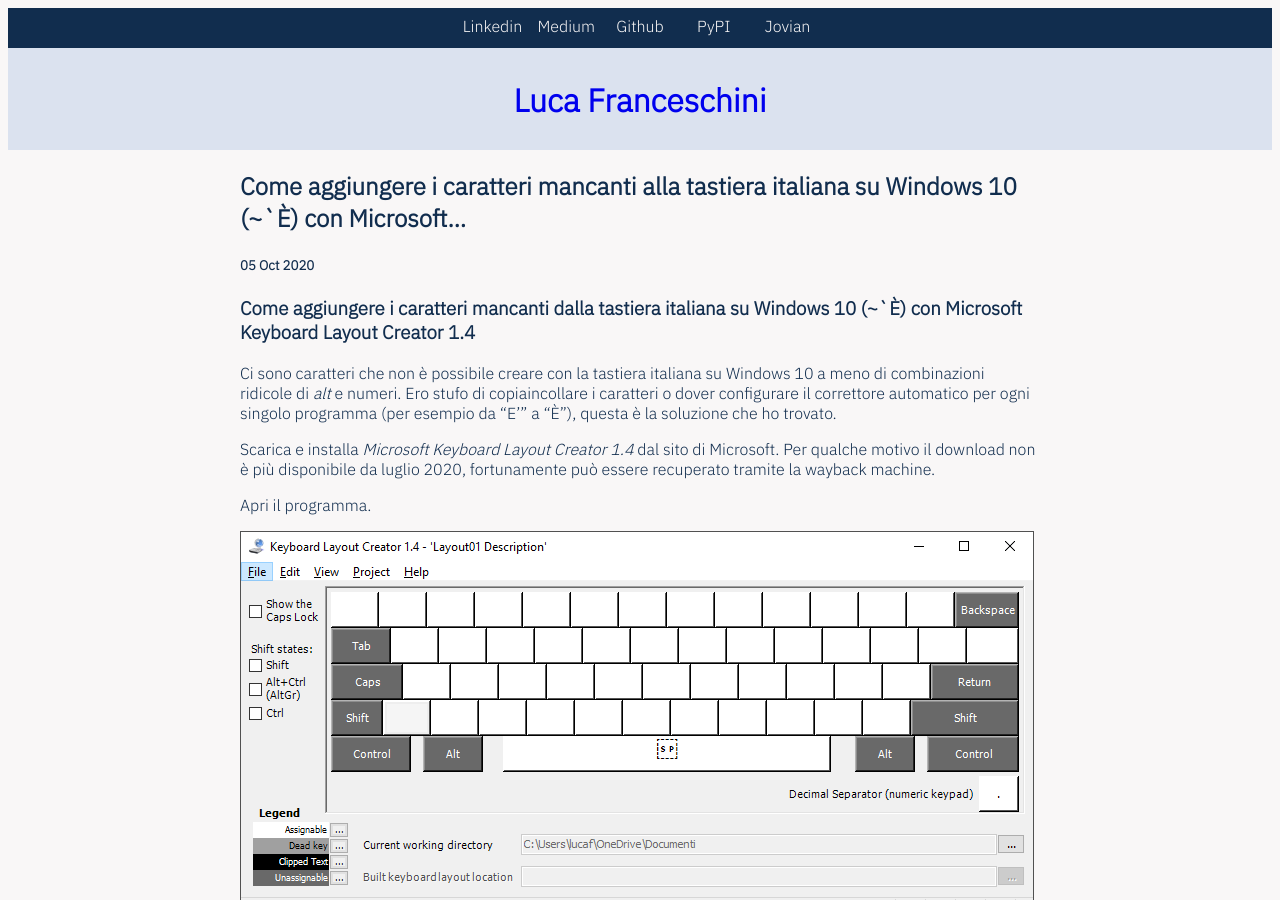
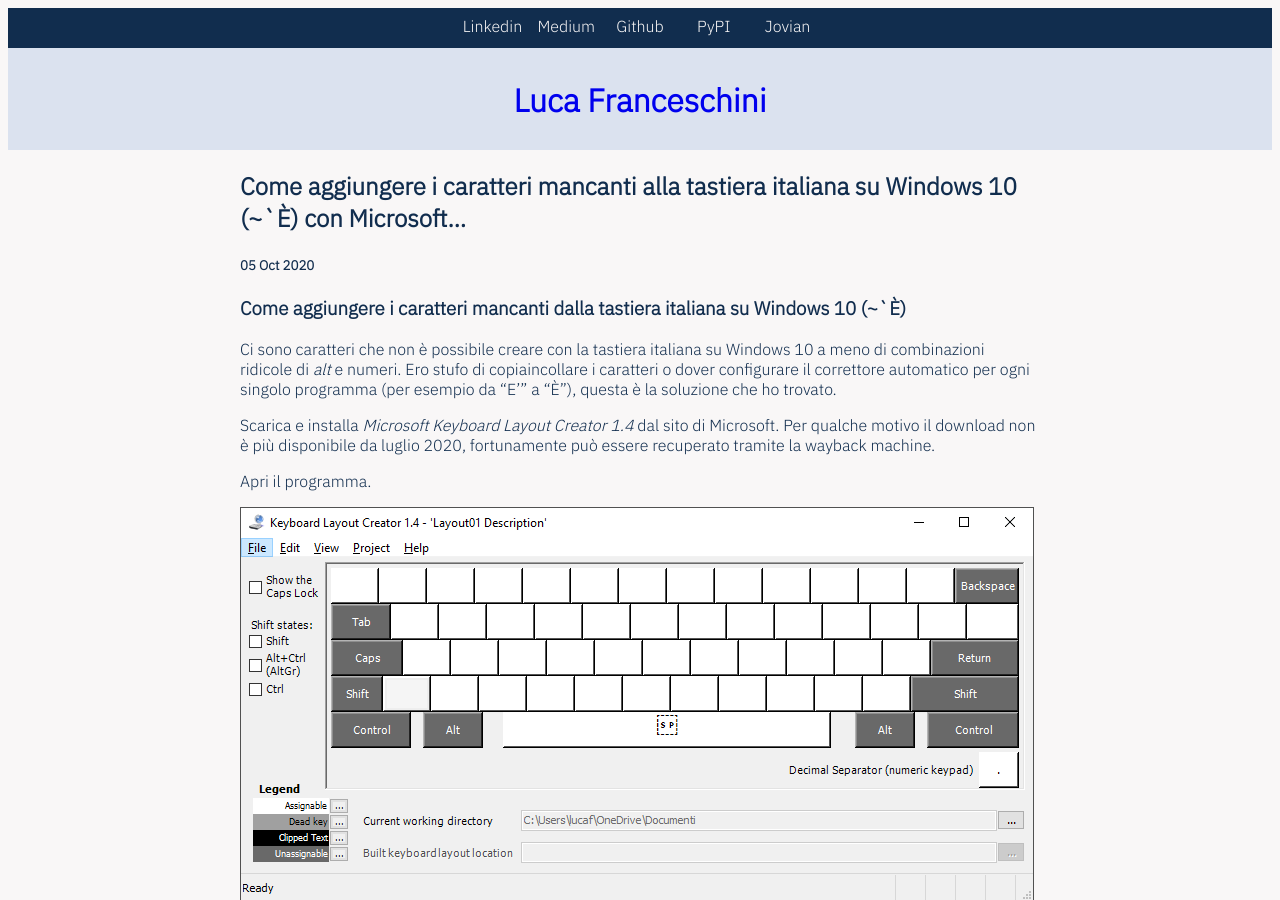
Before and after one commit to lucafrance/lucafrance.github.io, a Jekyll site: the page built from _posts/2020-10-05-come-aggiungere-i-caratteri-ma.md, in a window 1280 px wide and 900 px high. Built offline with Jekyll 4.4.1, drawn with Linux system fonts in a browser that asks for light colours; our own code applies the rules of GitHub Pages for plain Markdown files.

Commit message:
Shortened title

```diff
--- a/_posts/2020-10-05-come-aggiungere-i-caratteri-ma.md
+++ b/_posts/2020-10-05-come-aggiungere-i-caratteri-ma.md
@@ -3,7 +3,7 @@
 canonicalurl: https://medium.com/@lucafrance/come-aggiungere-i-caratteri-mancanti-alla-tastiera-italiana-su-windows-10-%C3%A8-con-microsoft-d9af37bfe4df
 ---
 
-### Come aggiungere i caratteri mancanti dalla tastiera italiana su Windows 10 (~\`È) con Microsoft Keyboard Layout Creator 1.4
+### Come aggiungere i caratteri mancanti dalla tastiera italiana su Windows 10 (~\`È)
 
 Ci sono caratteri che non è possibile creare con la tastiera italiana su Windows 10 a meno di combinazioni ridicole di *alt* e numeri. Ero stufo di copiaincollare i caratteri o dover configurare il correttore automatico per ogni singolo programma (per esempio da “E’” a “È”), questa è la soluzione che ho trovato.
 
```
